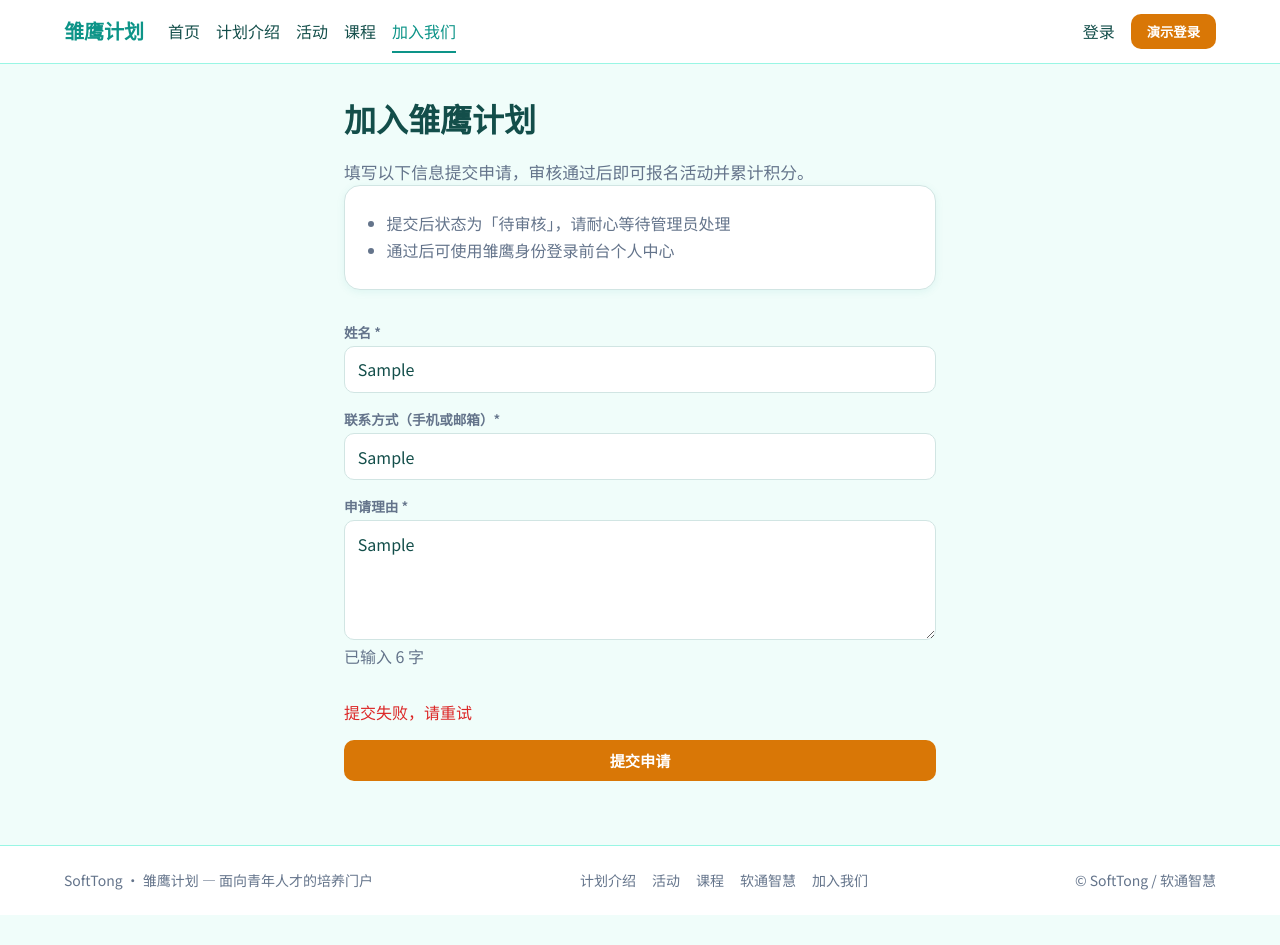
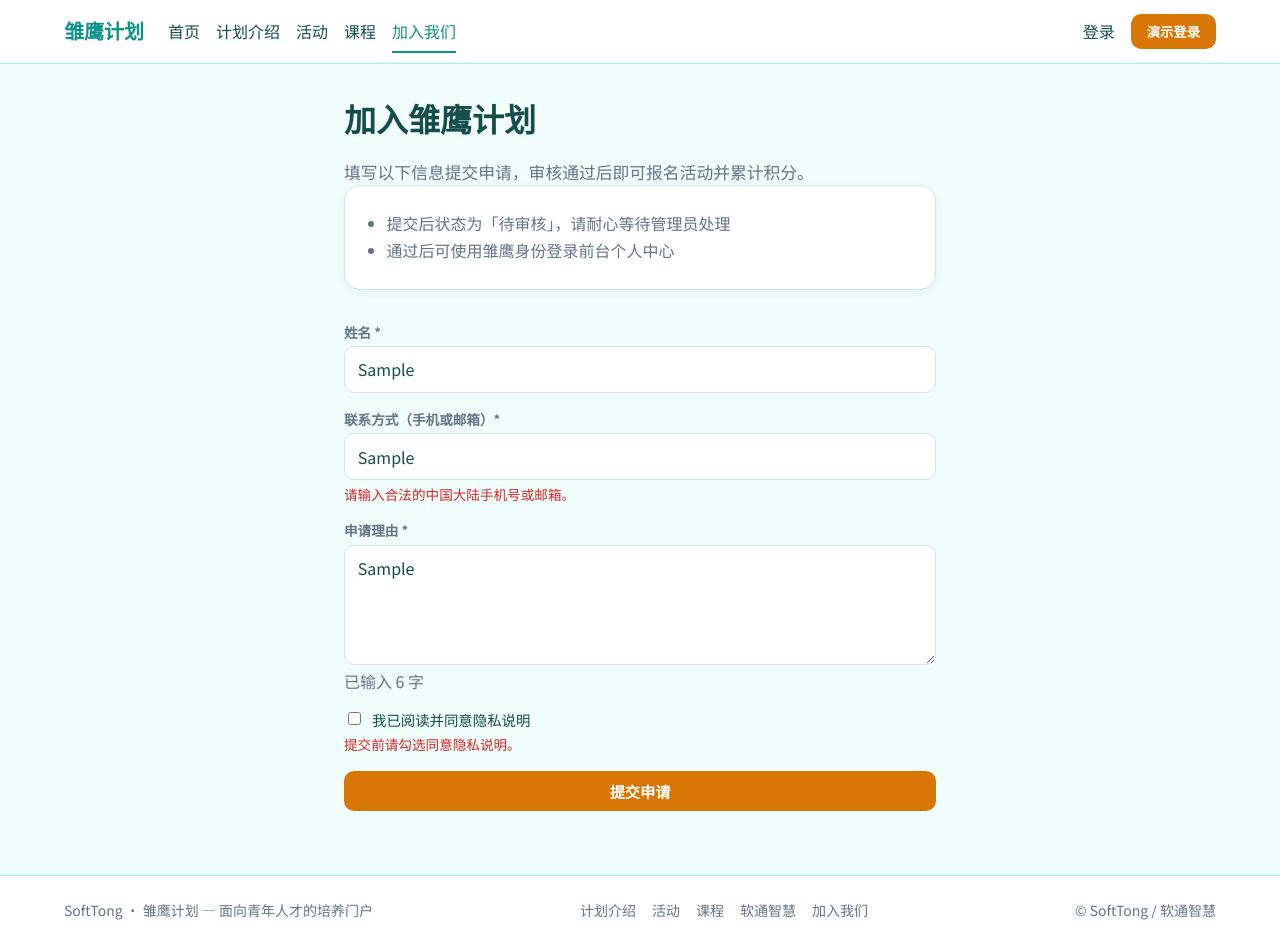
Before and after one commit to qinghong268/chuying-portal, a React (Vite) app in the folder client/: page /join in a window 1280 px wide. Both pictures are taken after typing "Sample", "Sample", "Sample" into the empty fields and a click on the button "提交申请". Before the commit the page ends 915 px from the top, so only its background shows below. Built offline with nearby package versions, Linux system fonts and the light colour scheme; no server answers.

Commit message:
fix(join): require privacy consent and validate contact

```diff
--- a/client/src/pages/JoinPage.module.css
+++ b/client/src/pages/JoinPage.module.css
@@ -8,3 +8,27 @@
 .success {
   text-align: left;
 }
+
+.privacyRow {
+  display: flex;
+  align-items: flex-start;
+  gap: var(--space-sm);
+}
+
+.privacyRow input {
+  margin-top: 0.2rem;
+  flex-shrink: 0;
+}
+
+.privacyRow label {
+  font-size: 0.9rem;
+  font-weight: 500;
+  color: var(--color-foreground);
+  cursor: pointer;
+}
+
+.fieldError {
+  color: var(--color-destructive);
+  font-size: 0.85rem;
+  margin: 0;
+}
--- a/client/src/pages/JoinPage.tsx
+++ b/client/src/pages/JoinPage.tsx
@@ -10,20 +10,53 @@ interface JoinResult {
   status: string;
 }
 
+const MAINLAND_MOBILE = /^1[3-9]\d{9}$/;
+const EMAIL = /^[^\s@]+@[^\s@]+\.[^\s@]+$/;
+
+function isValidContact(value: string): boolean {
+  return MAINLAND_MOBILE.test(value) || EMAIL.test(value);
+}
+
 export function JoinPage() {
   const { user } = useAuth();
   const [name, setName] = useState("");
   const [contact, setContact] = useState("");
   const [message, setMessage] = useState("");
+  const [agreePrivacy, setAgreePrivacy] = useState(false);
   const [submitting, setSubmitting] = useState(false);
   const [error, setError] = useState<string | null>(null);
+  const [contactError, setContactError] = useState<string | null>(null);
+  const [privacyError, setPrivacyError] = useState<string | null>(null);
   const [result, setResult] = useState<JoinResult | null>(null);
 
   async function onSubmit(e: FormEvent) {
     e.preventDefault();
     setError(null);
-    if (!name.trim() || !contact.trim() || !message.trim()) {
-      setError("请填写姓名、联系方式与申请理由。");
+    setContactError(null);
+    setPrivacyError(null);
+
+    const trimmedContact = contact.trim();
+    let hasFieldError = false;
+
+    if (!trimmedContact) {
+      setContactError("请填写联系方式。");
+      hasFieldError = true;
+    } else if (!isValidContact(trimmedContact)) {
+      setContactError("请输入合法的中国大陆手机号或邮箱。");
+      hasFieldError = true;
+    }
+
+    if (!agreePrivacy) {
+      setPrivacyError("提交前请勾选同意隐私说明。");
+      hasFieldError = true;
+    }
+
+    if (!name.trim() || !message.trim()) {
+      setError("请填写姓名与申请理由。");
+      return;
+    }
+
+    if (hasFieldError) {
       return;
     }
     setSubmitting(true);
@@ -32,7 +65,7 @@ export function JoinPage() {
         method: "POST",
         body: JSON.stringify({
           name: name.trim(),
-          contact: contact.trim(),
+          contact: trimmedContact,
           message: message.trim(),
         }),
       });
@@ -113,11 +146,21 @@ export function JoinPage() {
           <input
             id="join-contact"
             value={contact}
-            onChange={(e) => setContact(e.target.value)}
+            onChange={(e) => {
+              setContact(e.target.value);
+              setContactError(null);
+            }}
             required
             maxLength={200}
             placeholder="例如 13800138000 或 you@example.com"
+            aria-invalid={contactError ? true : undefined}
+            aria-describedby={contactError ? "join-contact-error" : undefined}
           />
+          {contactError ? (
+            <span id="join-contact-error" className={styles.fieldError} role="alert">
+              {contactError}
+            </span>
+          ) : null}
         </div>
         <div className={shared.field}>
           <label htmlFor="join-message">申请理由 *</label>
@@ -132,6 +175,28 @@ export function JoinPage() {
           <span className={shared.muted}>已输入 {message.length} 字</span>
         </div>
 
+        <div className={shared.field}>
+          <div className={styles.privacyRow}>
+            <input
+              id="join-privacy"
+              type="checkbox"
+              checked={agreePrivacy}
+              onChange={(e) => {
+                setAgreePrivacy(e.target.checked);
+                setPrivacyError(null);
+              }}
+              aria-invalid={privacyError ? true : undefined}
+              aria-describedby={privacyError ? "join-privacy-error" : undefined}
+            />
+            <label htmlFor="join-privacy">我已阅读并同意隐私说明</label>
+          </div>
+          {privacyError ? (
+            <span id="join-privacy-error" className={styles.fieldError} role="alert">
+              {privacyError}
+            </span>
+          ) : null}
+        </div>
+
         {error ? <p className={shared.error}>{error}</p> : null}
 
         <button type="submit" className={shared.btnAccent} disabled={submitting}>
```
Also changed, not shown: 2 other files (tests, documents, lock files or other folders).
